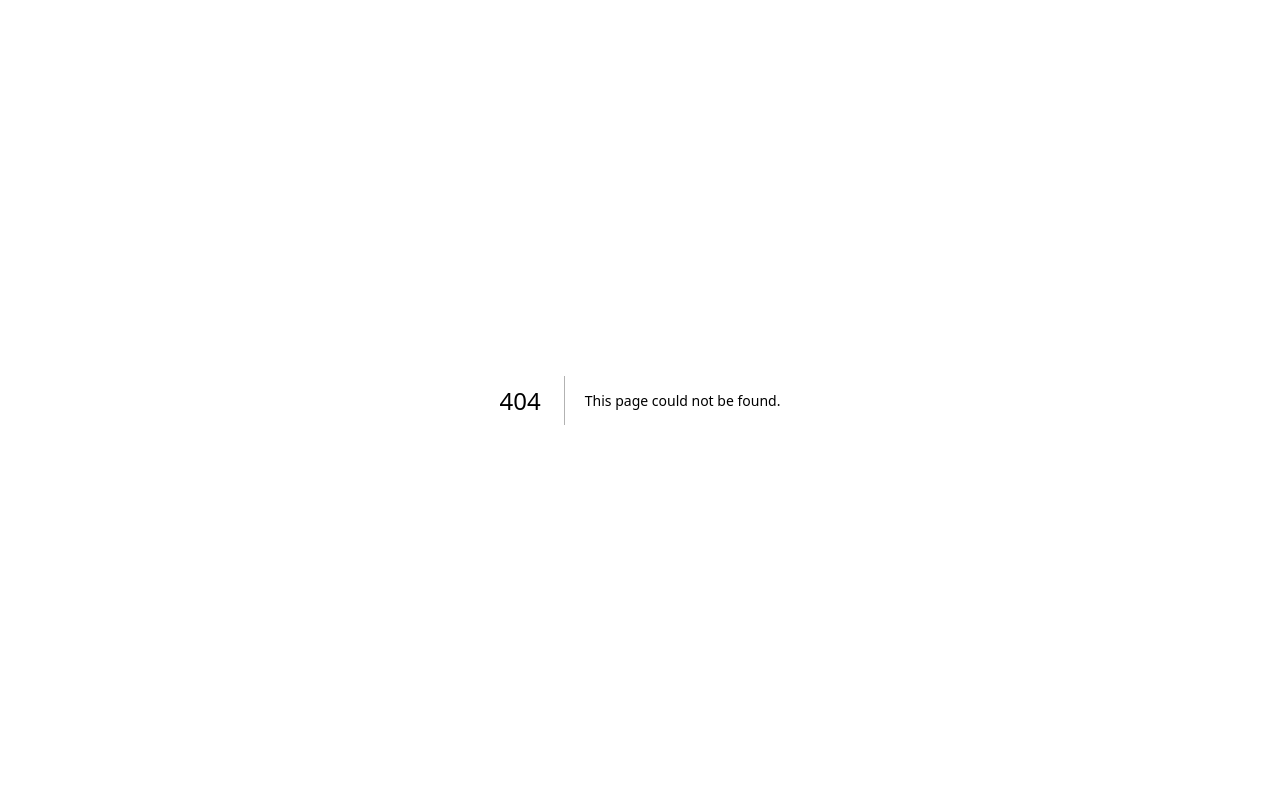
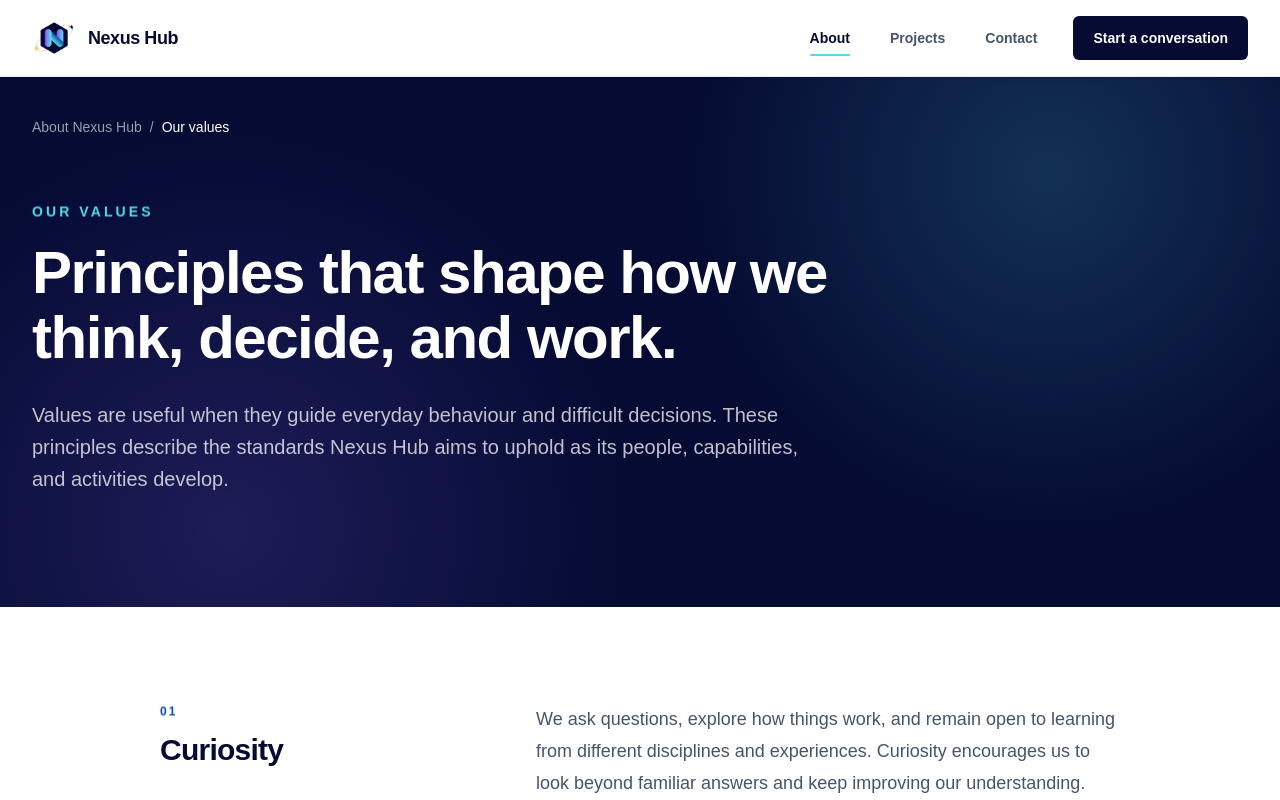
Before and after one commit to hlestakovjames/nexushub-frontend, a Next.js app: page /about/our-values in a window 1280 px wide. Before the commit this address had no page. Shown: the top 800 px of the page. Built offline with nearby package versions, Linux system fonts and the light colour scheme.

Commit message:
Add About detail page: our-values

```diff
--- /dev/null
+++ b/app/(public)/about/our-values/page.tsx
@@ -0,0 +1,60 @@
+import AboutDetailPage from '@/components/about/AboutDetailPage';
+
+export default function OurValuesPage() {
+  return (
+    <AboutDetailPage
+      eyebrow="Our values"
+      title="Principles that shape how we think, decide, and work."
+      introduction="Values are useful when they guide everyday behaviour and difficult decisions. These principles describe the standards Nexus Hub aims to uphold as its people, capabilities, and activities develop."
+      sections={[
+        {
+          heading: 'Curiosity',
+          paragraphs: [
+            'We ask questions, explore how things work, and remain open to learning from different disciplines and experiences. Curiosity encourages us to look beyond familiar answers and keep improving our understanding.'
+          ]
+        },
+        {
+          heading: 'Integrity',
+          paragraphs: [
+            'We value honesty, responsibility, transparency, and respect. We aim to communicate accurately, honour commitments, acknowledge limitations, and take responsibility for our decisions and actions.'
+          ]
+        },
+        {
+          heading: 'Practical innovation',
+          paragraphs: [
+            'We look beyond novelty to develop ideas and solutions that address real needs and can work in practice. An idea should be examined, tested, and refined before its value is assumed.'
+          ]
+        },
+        {
+          heading: 'Collaboration',
+          paragraphs: [
+            'We bring people, skills, and perspectives together because meaningful work is rarely built in isolation. Collaboration requires listening, clear communication, shared responsibility, and respect for different contributions.'
+          ]
+        },
+        {
+          heading: 'Excellence',
+          paragraphs: [
+            'We pursue thoughtful, dependable work and keep improving the quality of what we create. Excellence is a continuing practice of care, attention, learning, and follow-through rather than a claim of perfection.'
+          ]
+        },
+        {
+          heading: 'Long-term thinking',
+          paragraphs: [
+            'We consider how products, systems, relationships, and capabilities can grow and remain useful over time. This includes thinking about sustainability, maintainability, trust, and the consequences of decisions beyond the immediate task.'
+          ]
+        },
+        {
+          heading: 'Putting values into practice',
+          points: [
+            { title: 'In decisions', description: 'Explain the reasoning, consider who is affected, and be clear about trade-offs.' },
+            { title: 'In delivery', description: 'Set realistic expectations, protect quality, and communicate progress honestly.' },
+            { title: 'In relationships', description: 'Treat clients, collaborators, colleagues, and communities with respect.' },
+            { title: 'In growth', description: 'Build capability responsibly and let actual progress support public claims.' }
+          ]
+        }
+      ]}
+      previous={{ label: 'Our approach', href: '/about/our-approach' }}
+      next={{ label: 'Leadership', href: '/about/leadership' }}
+    />
+  );
+}
```
